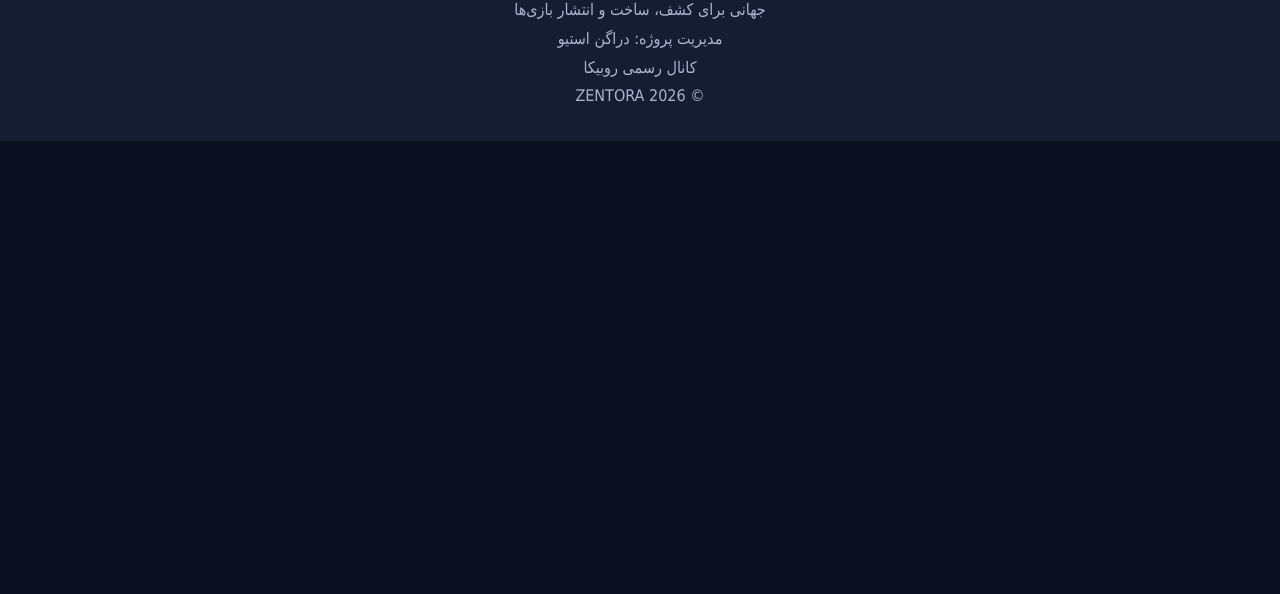
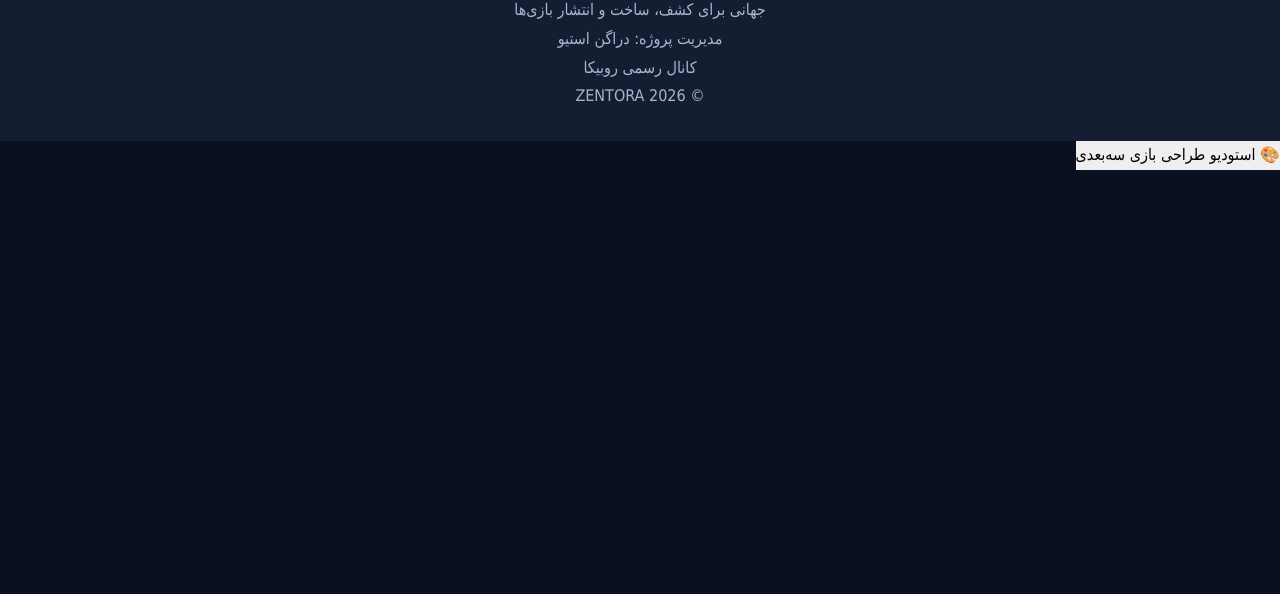
Before and after one commit to ARIA22626/zentora, a plain HTML site: page index.html in a window 1280 px wide. Shown: the part 206-800 px from the top of the page. Drawn offline with Linux system fonts and the light colour scheme.

Commit message:
Update index.html

```diff
--- a/index.html
+++ b/index.html
@@ -355,3 +355,6 @@
 
 </body>
 </html>
+<button onclick="location.href='studio.html'">
+🎨 استودیو طراحی بازی سه‌بعدی
+</button>
```
